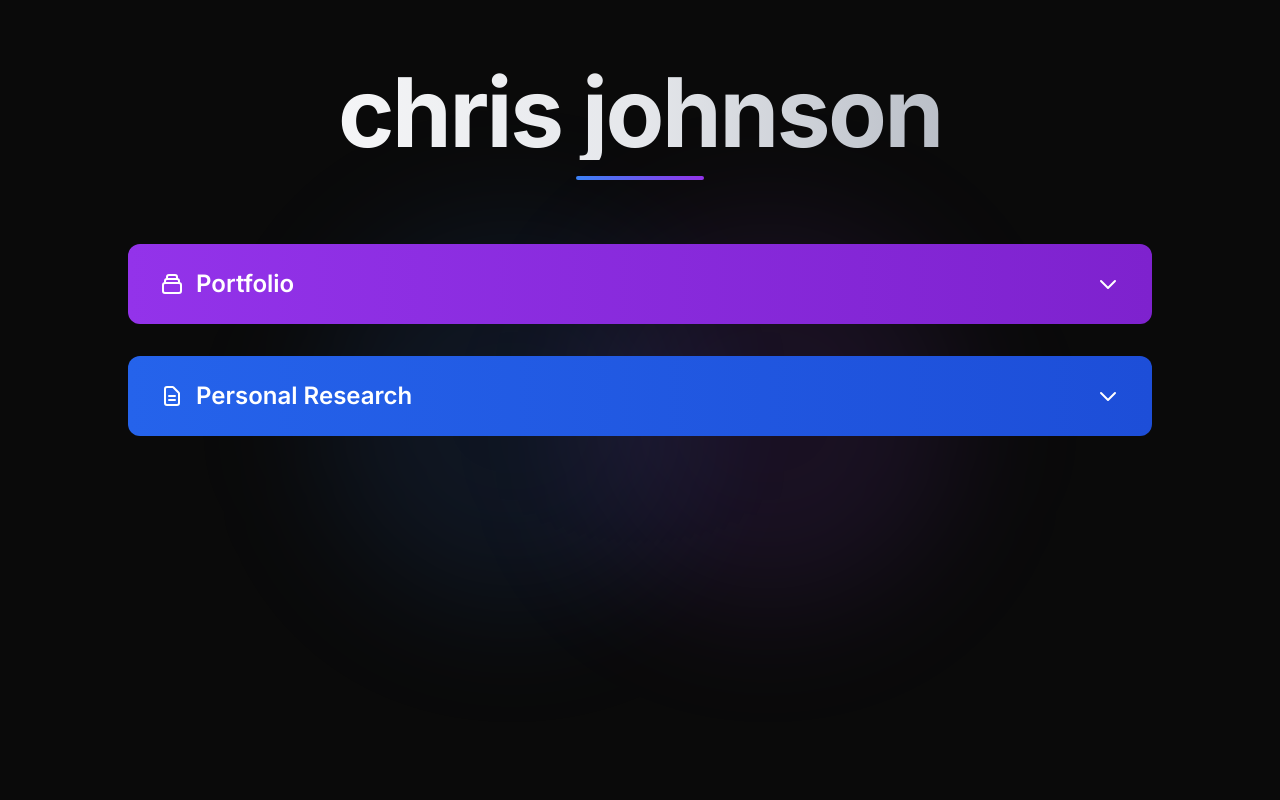
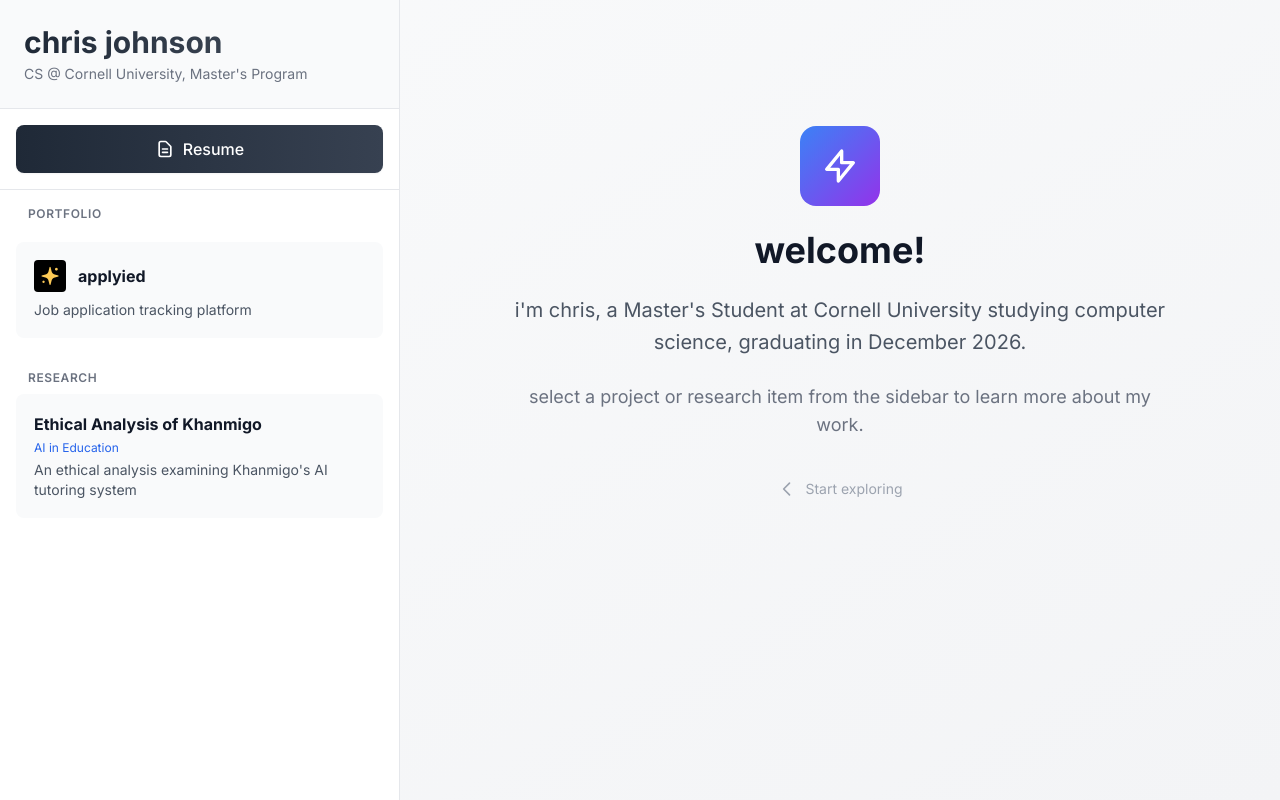
Before and after one commit to chrisrjohnson04/PersonalWebsite, a Next.js app: page / in a window 1280 px wide. Built offline with nearby package versions, Linux system fonts and the light colour scheme.

Commit message:
new layout

```diff
--- a/app/globals.css
+++ b/app/globals.css
@@ -3,8 +3,8 @@
 @tailwind utilities;
 
 :root {
-  --background: #0a0a0a;
-  --foreground: #ededed;
+  --background: #ffffff;
+  --foreground: #1a1a1a;
 }
 
 body {
--- a/app/page.tsx
+++ b/app/page.tsx
@@ -1,18 +1,24 @@
 'use client'
 
 import { useState } from 'react'
+import Image from 'next/image'
+
+type ItemType = 'portfolio' | 'research' | null
 
 interface PortfolioItem {
-  id: number
+  id: string
+  type: 'portfolio'
   title: string
   url: string
+  logo?: string
   description: string
   technologies: string[]
   details: string
 }
 
 interface ResearchItem {
-  id: number
+  id: string
+  type: 'research'
   title: string
   topic: string
   url: string
@@ -21,11 +27,15 @@ interface ResearchItem {
   tags: string[]
 }
 
+type Item = PortfolioItem | ResearchItem
+
 const portfolioItems: PortfolioItem[] = [
   {
-    id: 1,
+    id: 'portfolio-1',
+    type: 'portfolio',
     title: 'applyied',
     url: 'applyied.com',
+    logo: '/applyied_star.jpg',
     description: 'Job application tracking platform',
     technologies: ['Next.js', 'TypeScript', 'TailwindCSS', 'PostgreSQL'],
     details: 'Co-founded job application tracker and assistant. Collaborated with two other developers and maintained for 50+ users.'
@@ -34,220 +44,253 @@ const portfolioItems: PortfolioItem[] = [
 
 const researchItems: ResearchItem[] = [
   {
-    id: 1,
+    id: 'research-1',
+    type: 'research',
     title: 'Ethical Analysis of Khanmigo',
     topic: 'AI in Education',
-    url: 'https://docs.google.com/presentation/d/1s3i7D1mswQfr8_u7wT5xJOQgqyjwMOQrppyviB2uF1A/edit?usp=sharing',
+    url: 'docs.google.com/presentation/d/1s3i7D1mswQfr8_u7wT5xJOQgqyjwMOQrppyviB2uF1A/edit?usp=sharing',
     summary: 'An ethical analysis examining Khanmigo\'s AI tutoring system',
     details: 'Working in a team of 4, we conducted an ethical analysis on Khan Academy\'s Educational LLM tool Khanmigo. See link for more info on methodology, findings, and conclusions for our presentation.',
     tags: ['AI Ethics', 'Education', 'EdTech', 'Khanmigo']
   }
 ]
 
+const allItems: Item[] = [...portfolioItems, ...researchItems]
+
 export default function Home() {
-  const [portfolioOpen, setPortfolioOpen] = useState(false)
-  const [researchOpen, setResearchOpen] = useState(false)
-  const [expandedPortfolio, setExpandedPortfolio] = useState<number | null>(null)
-  const [expandedResearch, setExpandedResearch] = useState<number | null>(null)
+  const [selectedItem, setSelectedItem] = useState<Item | null>(null)
+  const [showResume, setShowResume] = useState(false)
 
   return (
-    <main className="min-h-screen p-8 py-16">
-      <div className="max-w-5xl mx-auto space-y-8">
-        {/* Header Section */}
-        <div className="text-center space-y-4 mb-16 animate-fade-in">
-          <h1 className="text-6xl md:text-8xl font-bold tracking-tight bg-gradient-to-r from-white via-gray-200 to-gray-400 bg-clip-text text-transparent">
+    <div className="min-h-screen bg-gradient-to-br from-gray-50 to-gray-100 flex">
+      {/* Left Sidebar */}
+      <aside className="w-full md:w-[400px] bg-white border-r border-gray-200 flex flex-col h-screen sticky top-0 overflow-y-auto">
+        {/* Header in Sidebar */}
+        <button
+          onClick={() => {
+            setSelectedItem(null)
+            setShowResume(false)
+          }}
+          className="p-6 border-b border-gray-200 text-left hover:bg-gray-50 transition-colors w-full"
+        >
+          <h1 className="text-3xl font-bold bg-gradient-to-r from-gray-800 to-gray-600 bg-clip-text text-transparent mb-1">
             chris johnson
           </h1>
-          <div className="h-1 w-32 mx-auto bg-gradient-to-r from-blue-500 to-purple-600 rounded-full"></div>
+          <p className="text-sm text-gray-500">CS @ Cornell University, Master's Program</p>
+        </button>
+
+        {/* Resume Button */}
+        <div className="p-4 border-b border-gray-200">
+          <button
+            onClick={() => {
+              setShowResume(true)
+              setSelectedItem(null)
+            }}
+            className={`flex items-center justify-center gap-2 w-full px-4 py-3 rounded-lg transition-all shadow-sm hover:shadow-md font-medium ${
+              showResume
+                ? 'bg-gradient-to-r from-gray-900 to-gray-800 text-white'
+                : 'bg-gradient-to-r from-gray-800 to-gray-700 text-white hover:from-gray-700 hover:to-gray-600'
+            }`}
+          >
+            <svg className="w-5 h-5" fill="none" stroke="currentColor" viewBox="0 0 24 24">
+              <path strokeLinecap="round" strokeLinejoin="round" strokeWidth={2} d="M9 12h6m-6 4h6m2 5H7a2 2 0 01-2-2V5a2 2 0 012-2h5.586a1 1 0 01.707.293l5.414 5.414a1 1 0 01.293.707V19a2 2 0 01-2 2z" />
+            </svg>
+            Resume
+          </button>
         </div>
 
-        {/* Portfolio Section */}
-        <section className="animate-slide-up">
+        {/* Items List */}
+        <nav className="flex-1 p-4 space-y-2">
+          <div className="text-xs font-semibold text-gray-500 uppercase tracking-wider mb-3 px-3">Portfolio</div>
+          {portfolioItems.map((item) => (
             <button
-            onClick={() => setPortfolioOpen(!portfolioOpen)}
-            className="w-full group relative px-8 py-6 overflow-hidden rounded-xl bg-gradient-to-r from-purple-600 to-purple-700 text-white font-semibold text-2xl transition-all duration-300 hover:shadow-2xl hover:shadow-purple-500/50"
+              key={item.id}
+              onClick={() => {
+                setSelectedItem(item)
+                setShowResume(false)
+              }}
+              className={`w-full text-left p-4 rounded-lg transition-all duration-200 group ${
+                selectedItem?.id === item.id
+                  ? 'bg-purple-50 border-2 border-purple-500 shadow-sm'
+                  : 'bg-gray-50 border-2 border-transparent hover:border-gray-300 hover:shadow-sm'
+              }`}
             >
-            <span className="relative z-10 flex items-center justify-between">
-              <span className="flex items-center gap-3">
-                <svg className="w-6 h-6" fill="none" stroke="currentColor" viewBox="0 0 24 24">
-                  <path strokeLinecap="round" strokeLinejoin="round" strokeWidth={2} d="M19 11H5m14 0a2 2 0 012 2v6a2 2 0 01-2 2H5a2 2 0 01-2-2v-6a2 2 0 012-2m14 0V9a2 2 0 00-2-2M5 11V9a2 2 0 012-2m0 0V5a2 2 0 012-2h6a2 2 0 012 2v2M7 7h10" />
+              <div className="flex items-center gap-3 mb-2">
+                {item.logo && (
+                  <img src={item.logo} alt={`${item.title} logo`} className="w-8 h-8 rounded object-cover" />
+                )}
+                <h3 className="font-bold text-gray-900">{item.title}</h3>
+              </div>
+              <p className="text-sm text-gray-600 line-clamp-2">{item.description}</p>
+            </button>
+          ))}
+
+          <div className="text-xs font-semibold text-gray-500 uppercase tracking-wider mb-3 px-3 pt-6">Research</div>
+          {researchItems.map((item) => (
+            <button
+              key={item.id}
+              onClick={() => {
+                setSelectedItem(item)
+                setShowResume(false)
+              }}
+              className={`w-full text-left p-4 rounded-lg transition-all duration-200 ${
+                selectedItem?.id === item.id
+                  ? 'bg-blue-50 border-2 border-blue-500 shadow-sm'
+                  : 'bg-gray-50 border-2 border-transparent hover:border-gray-300 hover:shadow-sm'
+              }`}
+            >
+              <h3 className="font-bold text-gray-900 mb-1">{item.title}</h3>
+              <p className="text-xs text-blue-600 mb-1">{item.topic}</p>
+              <p className="text-sm text-gray-600 line-clamp-2">{item.summary}</p>
+            </button>
+          ))}
+        </nav>
+      </aside>
+
+      {/* Main Content Area */}
+      <main className="flex-1 p-8 overflow-y-auto">
+        <div className="max-w-4xl mx-auto">
+          {showResume ? (
+            // Resume Viewer
+            <div className="animate-fade-in h-full">
+              <div className="flex items-center justify-between mb-6">
+                <h1 className="text-4xl font-bold text-gray-900">Resume</h1>
+                <a
+                  href="/resume.pdf"
+                  download
+                  className="inline-flex items-center gap-2 px-4 py-2 bg-gray-800 text-white rounded-lg hover:bg-gray-700 transition-colors font-medium"
+                >
+                  <svg className="w-5 h-5" fill="none" stroke="currentColor" viewBox="0 0 24 24">
+                    <path strokeLinecap="round" strokeLinejoin="round" strokeWidth={2} d="M4 16v1a3 3 0 003 3h10a3 3 0 003-3v-1m-4-4l-4 4m0 0l-4-4m4 4V4" />
                   </svg>
-                Portfolio
-              </span>
-              <svg
-                className={`w-6 h-6 transition-transform duration-300 ${portfolioOpen ? 'rotate-180' : ''}`}
-                fill="none"
-                stroke="currentColor"
-                viewBox="0 0 24 24"
-              >
-                <path strokeLinecap="round" strokeLinejoin="round" strokeWidth={2} d="M19 9l-7 7-7-7" />
+                  Download PDF
+                </a>
+              </div>
+              <div className="bg-white rounded-2xl shadow-lg overflow-hidden border border-gray-200">
+                <iframe
+                  src="/resume.pdf"
+                  className="w-full h-[calc(100vh-200px)]"
+                  title="Resume"
+                />
+              </div>
+            </div>
+          ) : !selectedItem ? (
+            // Welcome Screen
+            <div className="flex items-center justify-center min-h-[70vh] animate-fade-in">
+              <div className="text-center space-y-6 max-w-2xl">
+                <div className="w-20 h-20 mx-auto bg-gradient-to-br from-blue-500 to-purple-600 rounded-2xl flex items-center justify-center mb-6">
+                  <svg className="w-10 h-10 text-white" fill="none" stroke="currentColor" viewBox="0 0 24 24">
+                    <path strokeLinecap="round" strokeLinejoin="round" strokeWidth={2} d="M13 10V3L4 14h7v7l9-11h-7z" />
                   </svg>
-            </span>
-            <div className="absolute inset-0 bg-gradient-to-r from-purple-700 to-purple-800 transform scale-x-0 group-hover:scale-x-100 transition-transform duration-300 origin-left"></div>
-          </button>
-
-          {portfolioOpen && (
-            <div className="mt-4 space-y-4 animate-slide-up">
-              {portfolioItems.map((item) => (
-                <div key={item.id} className="rounded-xl bg-gradient-to-br from-gray-900 to-gray-800 border border-gray-700 overflow-hidden">
-                  <button
-                    onClick={() => setExpandedPortfolio(expandedPortfolio === item.id ? null : item.id)}
-                    className="w-full p-6 text-left hover:bg-gray-800/50 transition-colors"
-                  >
-                    <div className="flex items-center justify-between">
+                </div>
+                <h2 className="text-4xl font-bold text-gray-900">welcome!</h2>
+                <p className="text-xl text-gray-600 leading-relaxed">
+                  i'm chris, a Master's Student at Cornell University studying computer science, graduating in December 2026.
+                </p>
+                <p className="text-lg text-gray-500">
+                  select a project or research item from the sidebar to learn more about my work.
+                </p>
+                <div className="flex items-center justify-center gap-2 text-gray-400 pt-4">
+                  <svg className="w-5 h-5" fill="none" stroke="currentColor" viewBox="0 0 24 24">
+                    <path strokeLinecap="round" strokeLinejoin="round" strokeWidth={2} d="M15 19l-7-7 7-7" />
+                  </svg>
+                  <span className="text-sm">Start exploring</span>
+                </div>
+              </div>
+            </div>
+          ) : selectedItem.type === 'portfolio' ? (
+            // Portfolio Detail View
+            <div className="animate-fade-in space-y-8">
+              <div className="flex items-start gap-4">
+                {selectedItem.logo && (
+                  <img src={selectedItem.logo} alt={`${selectedItem.title} logo`} className="w-16 h-16 rounded-xl object-cover shadow-md" />
+                )}
                 <div className="flex-1">
-                        <h3 className="text-2xl font-bold text-white mb-2">{item.title}</h3>
+                  <h1 className="text-4xl font-bold text-gray-900 mb-2">{selectedItem.title}</h1>
                   <a
-                          href={`https://${item.url}`}
+                    href={`https://${selectedItem.url}`}
                     target="_blank"
                     rel="noopener noreferrer"
-                          className="text-purple-400 hover:text-purple-300 text-sm mb-2 inline-flex items-center gap-1"
-                          onClick={(e) => e.stopPropagation()}
+                    className="text-purple-600 hover:text-purple-700 font-medium inline-flex items-center gap-2 group"
                   >
-                          {item.url}
-                          <svg className="w-4 h-4" fill="none" stroke="currentColor" viewBox="0 0 24 24">
+                    {selectedItem.url}
+                    <svg className="w-4 h-4 group-hover:translate-x-0.5 transition-transform" fill="none" stroke="currentColor" viewBox="0 0 24 24">
                       <path strokeLinecap="round" strokeLinejoin="round" strokeWidth={2} d="M10 6H6a2 2 0 00-2 2v10a2 2 0 002 2h10a2 2 0 002-2v-4M14 4h6m0 0v6m0-6L10 14" />
                     </svg>
                   </a>
-                        <p className="text-gray-400">{item.description}</p>
                 </div>
-                      <svg
-                        className={`w-5 h-5 text-gray-400 transition-transform duration-300 flex-shrink-0 ml-4 ${expandedPortfolio === item.id ? 'rotate-180' : ''}`}
-                        fill="none"
-                        stroke="currentColor"
-                        viewBox="0 0 24 24"
-                      >
-                        <path strokeLinecap="round" strokeLinejoin="round" strokeWidth={2} d="M19 9l-7 7-7-7" />
-                      </svg>
               </div>
-                  </button>
 
-                  {expandedPortfolio === item.id && (
-                    <div className="px-6 pb-6 pt-0 border-t border-gray-700 animate-slide-up">
-                      <div className="mt-4 space-y-4">
+              <div className="prose prose-lg max-w-none">
+                <h2 className="text-2xl font-bold text-gray-900 mb-4">About</h2>
+                <p className="text-gray-700 text-lg leading-relaxed">{selectedItem.description}</p>
+              </div>
+
               <div>
-                          <h4 className="text-sm font-semibold text-gray-400 mb-2">Technologies</h4>
-                          <div className="flex flex-wrap gap-2">
-                            {item.technologies.map((tech) => (
+                <h3 className="text-xl font-bold text-gray-900 mb-4">Technologies</h3>
+                <div className="flex flex-wrap gap-3">
+                  {selectedItem.technologies.map((tech) => (
                     <span
                       key={tech}
-                                className="px-3 py-1 text-sm rounded-full bg-purple-500/10 text-purple-400 border border-purple-500/20"
+                      className="px-4 py-2 rounded-lg bg-purple-50 text-purple-700 font-medium border border-purple-200"
                     >
                       {tech}
                     </span>
                   ))}
                 </div>
               </div>
-                        <div>
-                          <h4 className="text-sm font-semibold text-gray-400 mb-2">Details</h4>
-                          <p className="text-gray-300">{item.details}</p>
+
+              <div className="bg-gradient-to-br from-purple-50 to-blue-50 rounded-2xl p-8 border border-purple-100">
+                <h3 className="text-xl font-bold text-gray-900 mb-4">Project Details</h3>
+                <p className="text-gray-700 leading-relaxed">{selectedItem.details}</p>
               </div>
             </div>
-                    </div>
-                  )}
-                </div>
-              ))}
-            </div>
-          )}
-        </section>
-
-        {/* Personal Research Section */}
-        <section className="animate-slide-up" style={{ animationDelay: '100ms' }}>
-          <button
-            onClick={() => setResearchOpen(!researchOpen)}
-            className="w-full group relative px-8 py-6 overflow-hidden rounded-xl bg-gradient-to-r from-blue-600 to-blue-700 text-white font-semibold text-2xl transition-all duration-300 hover:shadow-2xl hover:shadow-blue-500/50"
-          >
-            <span className="relative z-10 flex items-center justify-between">
-              <span className="flex items-center gap-3">
-                <svg className="w-6 h-6" fill="none" stroke="currentColor" viewBox="0 0 24 24">
-                  <path strokeLinecap="round" strokeLinejoin="round" strokeWidth={2} d="M9 12h6m-6 4h6m2 5H7a2 2 0 01-2-2V5a2 2 0 012-2h5.586a1 1 0 01.707.293l5.414 5.414a1 1 0 01.293.707V19a2 2 0 01-2 2z" />
-                </svg>
-                Personal Research
-              </span>
-              <svg
-                className={`w-6 h-6 transition-transform duration-300 ${researchOpen ? 'rotate-180' : ''}`}
-                fill="none"
-                stroke="currentColor"
-                viewBox="0 0 24 24"
-              >
-                <path strokeLinecap="round" strokeLinejoin="round" strokeWidth={2} d="M19 9l-7 7-7-7" />
-              </svg>
-            </span>
-            <div className="absolute inset-0 bg-gradient-to-r from-blue-700 to-blue-800 transform scale-x-0 group-hover:scale-x-100 transition-transform duration-300 origin-left"></div>
-          </button>
-
-          {researchOpen && (
-            <div className="mt-4 space-y-4 animate-slide-up">
-              {researchItems.map((item) => (
-                <div key={item.id} className="rounded-xl bg-gradient-to-br from-gray-900 to-gray-800 border border-gray-700 overflow-hidden">
-                  <button
-                    onClick={() => setExpandedResearch(expandedResearch === item.id ? null : item.id)}
-                    className="w-full p-6 text-left hover:bg-gray-800/50 transition-colors"
-                  >
-                    <div className="flex items-center justify-between">
-                      <div className="flex-1">
-                        <h3 className="text-2xl font-bold text-white mb-1">{item.title}</h3>
-                        <p className="text-blue-400 text-sm mb-2">{item.topic}</p>
+          ) : (
+            // Research Detail View
+            <div className="animate-fade-in space-y-8">
+              <div>
+                <h1 className="text-4xl font-bold text-gray-900 mb-3">{selectedItem.title}</h1>
+                <p className="text-xl text-blue-600 font-medium mb-4">{selectedItem.topic}</p>
                 <a
-                          href={item.url}
+                  href={`https://${selectedItem.url}`}
                   target="_blank"
                   rel="noopener noreferrer"
-                          className="text-blue-400 hover:text-blue-300 text-sm mb-2 inline-flex items-center gap-1"
-                          onClick={(e) => e.stopPropagation()}
+                  className="inline-flex items-center gap-2 px-5 py-2.5 bg-blue-600 text-white rounded-lg hover:bg-blue-700 transition-colors font-medium"
                 >
                   View Presentation
-                          <svg className="w-4 h-4" fill="none" stroke="currentColor" viewBox="0 0 24 24">
+                  <svg className="w-5 h-5" fill="none" stroke="currentColor" viewBox="0 0 24 24">
                     <path strokeLinecap="round" strokeLinejoin="round" strokeWidth={2} d="M10 6H6a2 2 0 00-2 2v10a2 2 0 002 2h10a2 2 0 002-2v-4M14 4h6m0 0v6m0-6L10 14" />
                   </svg>
                 </a>
-                        <p className="text-gray-400">{item.summary}</p>
               </div>
-                      <svg
-                        className={`w-5 h-5 text-gray-400 transition-transform duration-300 flex-shrink-0 ml-4 ${expandedResearch === item.id ? 'rotate-180' : ''}`}
-                        fill="none"
-                        stroke="currentColor"
-                        viewBox="0 0 24 24"
-                      >
-                        <path strokeLinecap="round" strokeLinejoin="round" strokeWidth={2} d="M19 9l-7 7-7-7" />
-                      </svg>
+
+              <div className="prose prose-lg max-w-none">
+                <h2 className="text-2xl font-bold text-gray-900 mb-4">Summary</h2>
+                <p className="text-gray-700 text-lg leading-relaxed">{selectedItem.summary}</p>
               </div>
-                  </button>
 
-                  {expandedResearch === item.id && (
-                    <div className="px-6 pb-6 pt-0 border-t border-gray-700 animate-slide-up">
-                      <div className="mt-4 space-y-4">
               <div>
-                          <h4 className="text-sm font-semibold text-gray-400 mb-2">Tags</h4>
-                          <div className="flex flex-wrap gap-2">
-                            {item.tags.map((tag) => (
+                <h3 className="text-xl font-bold text-gray-900 mb-4">Tags</h3>
+                <div className="flex flex-wrap gap-3">
+                  {selectedItem.tags.map((tag) => (
                     <span
                       key={tag}
-                                className="px-3 py-1 text-sm rounded-full bg-blue-500/10 text-blue-400 border border-blue-500/20"
+                      className="px-4 py-2 rounded-lg bg-blue-50 text-blue-700 font-medium border border-blue-200"
                     >
                       {tag}
                     </span>
                   ))}
                 </div>
               </div>
-                        <div>
-                          <h4 className="text-sm font-semibold text-gray-400 mb-2">Details</h4>
-                          <p className="text-gray-300">{item.details}</p>
-                        </div>
+
+              <div className="bg-gradient-to-br from-blue-50 to-indigo-50 rounded-2xl p-8 border border-blue-100">
+                <h3 className="text-xl font-bold text-gray-900 mb-4">Research Details</h3>
+                <p className="text-gray-700 leading-relaxed">{selectedItem.details}</p>
               </div>
             </div>
           )}
         </div>
-              ))}
+      </main>
     </div>
-          )}
-        </section>
-
-        {/* Decorative Elements */}
-        <div className="fixed inset-0 -z-10 overflow-hidden pointer-events-none">
-          <div className="absolute top-1/4 left-1/4 w-96 h-96 bg-blue-500/10 rounded-full blur-3xl"></div>
-          <div className="absolute bottom-1/4 right-1/4 w-96 h-96 bg-purple-500/10 rounded-full blur-3xl"></div>
-        </div>
-      </div>
-    </main>
   )
 }
```
Also changed, not shown: public/applyied_star.jpg (added), 1 other file (tests, documents, lock files or other folders). Lines whose indentation alone changed are shown as unchanged.
